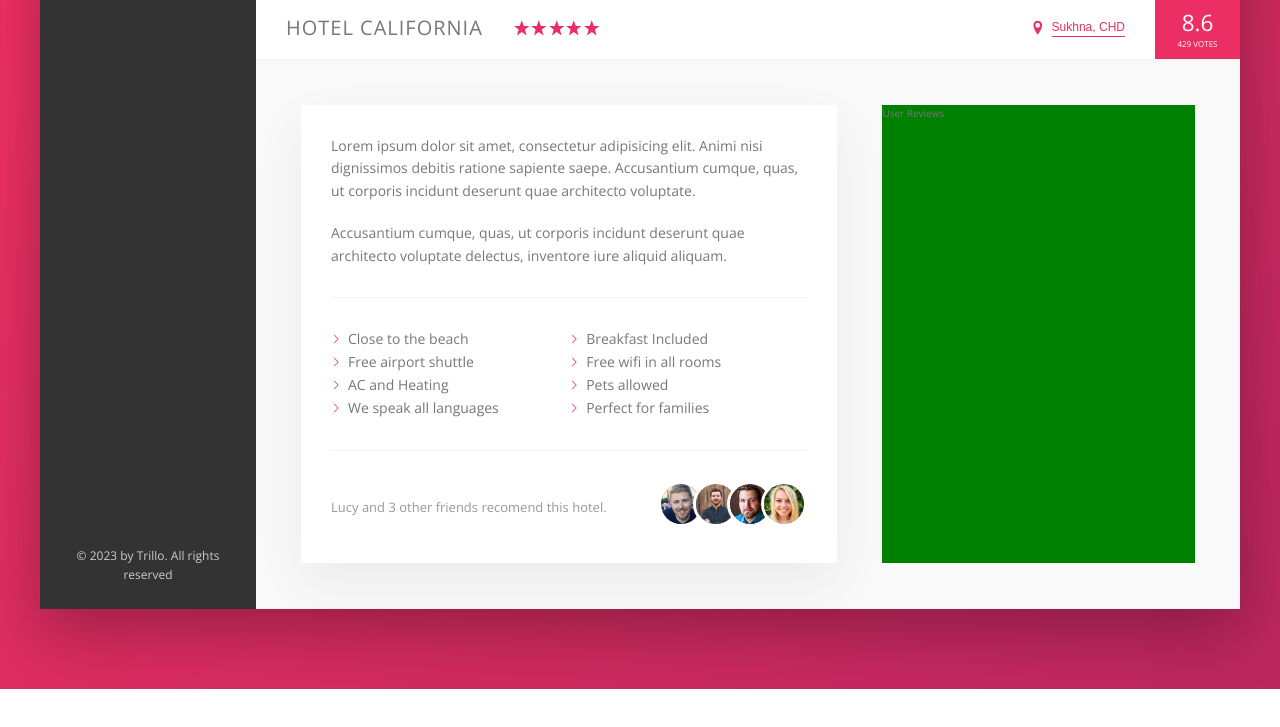
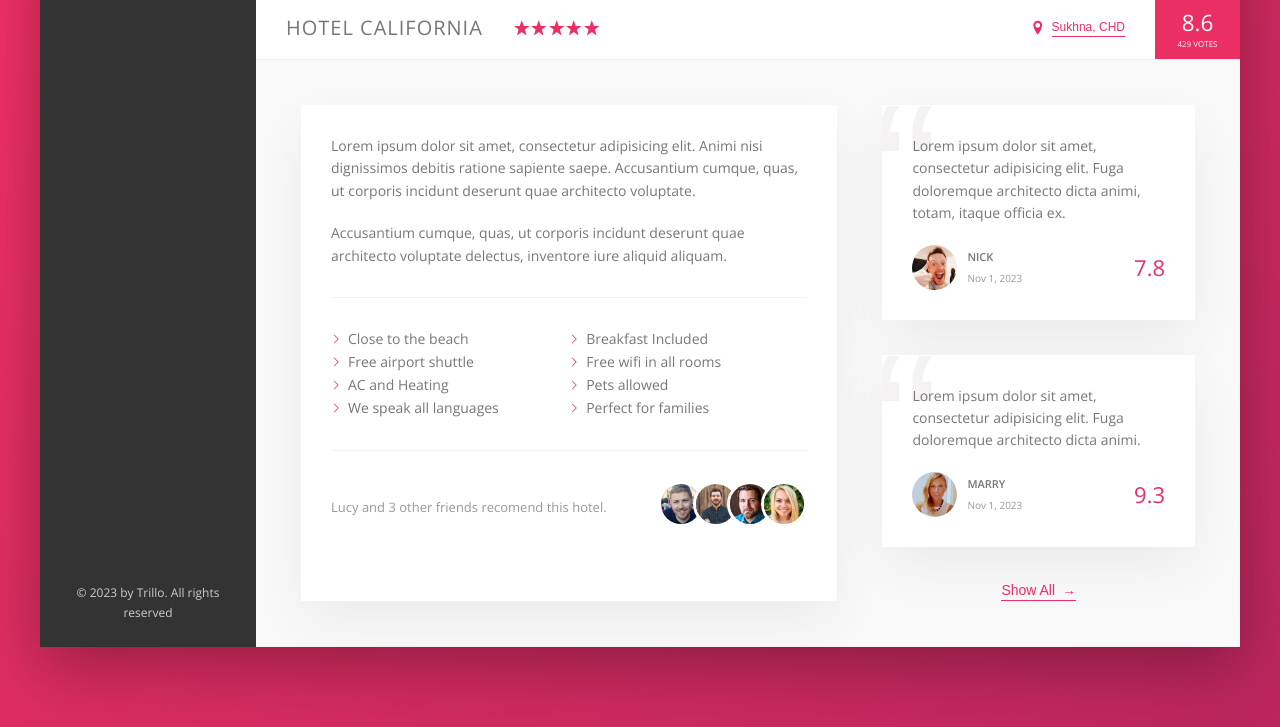
Before and after one commit to rishulpu1/trillo, a website: page index.html in a window 1280 px wide. Shown: the part 538-1265 px from the top of the page. Before the commit the page ends 1227 px from the top, so only its background shows below. Drawn offline with nearby package versions, Linux system fonts and the light colour scheme.

Commit message:
updated user review section

```diff
--- a/index.html
+++ b/index.html
@@ -150,7 +150,38 @@
                             </div>
                         </div>
                         <div class="user-reviews">
-                            User Reviews
+                            <figure class="review">
+                                <blockquote class="review__text">
+                                    Lorem ipsum dolor sit amet, consectetur adipisicing elit. Fuga doloremque architecto dicta animi, totam, itaque officia ex.
+                                </blockquote>
+                                <figcaption class="review__user">
+                                    <img src="img/user-1.jpg" alt="user 1" class="review__user-photo">
+                                    <div class="review__user-box">
+                                        <p class="review__user-name">Nick</p>
+                                        <p class="review__user-date">Nov 1, 2023</p>
+                                    </div>
+                                    <div class="review__rating">
+                                        7.8
+                                    </div>
+                                </figcaption>
+                            </figure>
+
+                            <figure class="review">
+                                <blockquote class="review__text">
+                                    Lorem ipsum dolor sit amet, consectetur adipisicing elit. Fuga doloremque architecto dicta animi.
+                                </blockquote>
+                                <figcaption class="review__user">
+                                    <img src="img/user-2.jpg" alt="user 2" class="review__user-photo">
+                                    <div class="review__user-box">
+                                        <p class="review__user-name">Marry</p>
+                                        <p class="review__user-date">Nov 1, 2023</p>
+                                    </div>
+                                    <div class="review__rating">
+                                        9.3
+                                    </div>
+                                </figcaption>
+                            </figure>
+                            <button class="btn-inline">Show All <span>&rarr;</span></button>
                         </div>
                     </div>
                 </main>
--- a/sass/_components.scss
+++ b/sass/_components.scss
@@ -250,8 +250,14 @@
     cursor: pointer;
     transition: all .2s;
 
+    & span{
+        margin-left: 3px;
+        transition: margin-left .2s;
+    }
+
     &:hover{
         color: var(--color-grey-dark-1);
+        span{margin-left: 8px;}
     }
     &:focus{
         outline: none;
@@ -330,11 +336,58 @@
         }
     }
 
-    &__count{
 
+}
+
+.review{
+    background-color: #fff;
+    box-shadow: var(--shadow-light);
+    padding: 3rem;
+    margin-bottom: 3.5rem;
+    position: relative;
+    overflow: hidden;
+    &__text{
+        z-index: 10;
+        position: relative;
     }
-
-    &__friends{
-
+    &__user{
+        display: flex;
+        gap: 1rem;
+        margin-top: 2rem;
+        align-items: center;
+    }
+    &__user-photo{
+        height: 4.5rem;
+        width: 4.5rem;
+        border-radius: 50%;
+    }
+    &__user-box{
+        margin-right: auto;
+    }
+    &__user-name{
+        font-size: 1.1rem;
+        font-weight: 600;
+        text-transform: uppercase;
+        margin-bottom: .4rem;
+    }
+    &__user-date{
+        font-size: 1rem;
+        color: var(--color-grey-dark-3);
+    }
+    &__rating{
+        color: var(--color-primary);
+        font-size: 2.2rem;
+        font-weight: 300;
+    }
+    &::before{
+        content: '\201C';
+        position: absolute;
+        top: -3rem;
+        left: -1rem;
+        line-height: 1;
+        font-size: 20rem;
+        color: var(--color-grey-light-2);
+        font-family: sans-serif;
+        z-index: 1;
     }
 }
--- a/sass/_layouts.scss
+++ b/sass/_layouts.scss
@@ -36,6 +36,7 @@
     padding: 4.5rem;
     background-color: var(--color-grey-light-1);
     border-bottom: var(--line);
+    font-size: 1.4rem;
 }
 .description{
     font-size: 1.4rem;
@@ -46,5 +47,7 @@
 }
 .user-reviews{
     flex: 1;
-    background-color: green;
+    display: flex;
+    flex-direction: column;
+    align-items: center;
 }
```
Also changed, not shown: css/style.css, 1 other file.
